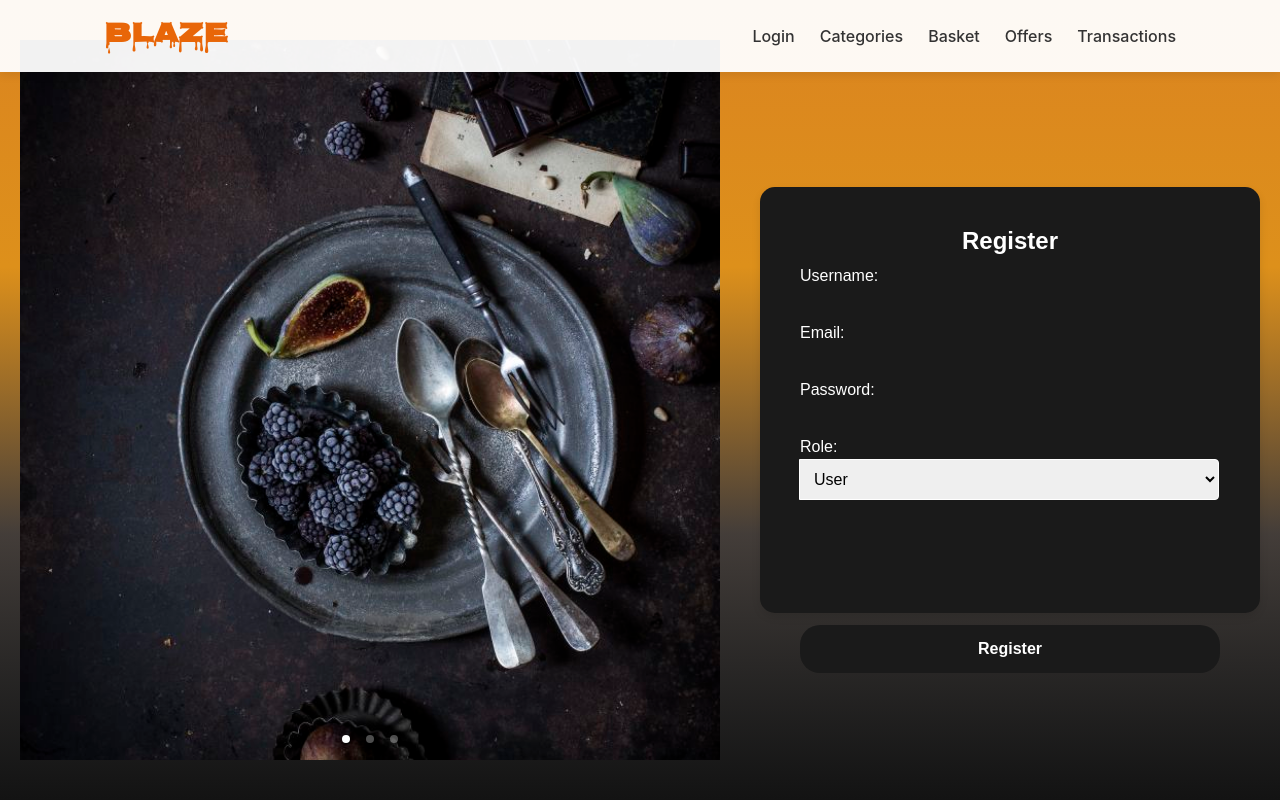
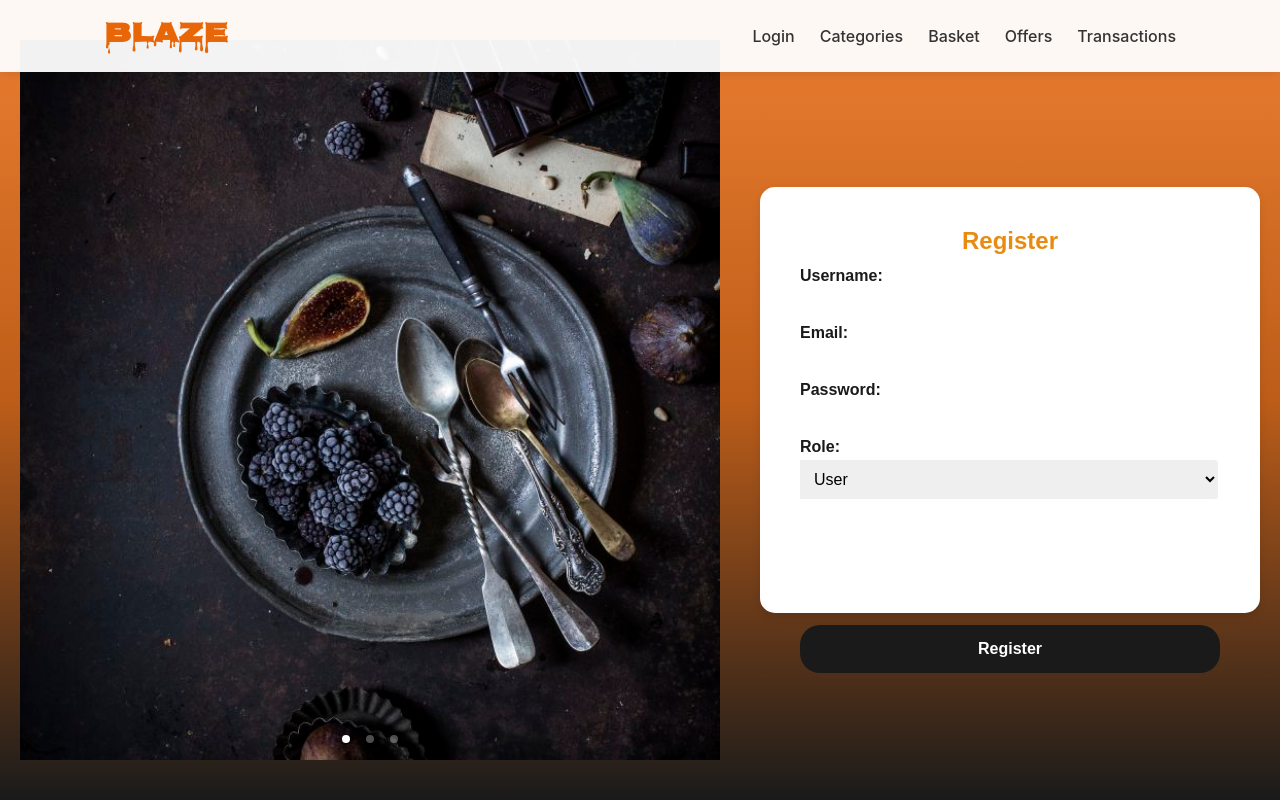
Before and after one commit to levisrabah/Client, a React (Create React App) app in the folder client/: page /login in a window 1280 px wide. Both pictures are taken after a click on the button "Register here". Built offline with nearby package versions, Linux system fonts and the light colour scheme; grey boxes are pictures that could not be loaded.

Commit message:
styling done on Register/Login

```diff
--- a/client/src/components /authenticaton/LoginPage.css
+++ b/client/src/components /authenticaton/LoginPage.css
@@ -28,7 +28,7 @@
   flex-direction: column;
   justify-content: center;
   padding: 40px;
-  background-color: #1a1a1a;
+  background-color:#ffffff;
   border-radius: 15px;
   box-shadow: 0 4px 8px rgba(0, 0, 0, 0.1);
   margin: 0 20px;
@@ -40,7 +40,7 @@
   font-family: 'Mohave', sans-serif;
   font-weight: 600;
   font-size: 24px;
-  color: #ffffff;
+  color: #e78b11;
 }
 
 .container .input-group {
@@ -85,7 +85,7 @@
 
 /* Specific styles for login page */
 .login-container {
-  background: linear-gradient(to bottom, #eaeae9, #eaeae9, #e67b39d1, #ee612d);
+  background: linear-gradient(to bottom, #ed7f31, #BD5D19, #1A1A1A);
 }
 
 .login-container .login-image {
@@ -128,7 +128,7 @@
 }
 
 .register-button {
-  background-color: #e78b11;
+  background-color: #e74c3c;
   color: white;
 }
 
--- a/client/src/components /authenticaton/registerPage.css
+++ b/client/src/components /authenticaton/registerPage.css
@@ -2,7 +2,7 @@
   display: flex;
   flex-direction: row;
   height: 100vh;
-  background: linear-gradient(to bottom, #db8420, #dd901b, #414040d1, #131313);
+  background: linear-gradient(to bottom, #ed7f31, #BD5D19, #1A1A1A);
   overflow: hidden;
   align-items: center; /* Center items vertically */
   justify-content: center; /* Center items horizontally */
@@ -29,7 +29,7 @@
   flex-direction: column;
   justify-content: center;
   padding: 40px;
-  background-color: #1a1a1a;
+  background-color: #ffffff;
   border-radius: 15px;
   box-shadow: 0 4px 8px rgba(0, 0, 0, 0.1);
   margin: 0 20px; /* Space on both sides to ensure even positioning */
@@ -41,12 +41,13 @@ h2 {
   font-family: 'Mohave', sans-serif;
   font-weight: 600;
   font-size: 24px;
-  color: #ffffff;
+  color: #e78b11;
 }
 
 .input-group {
   margin-bottom: 15px;
-  color: #ffffff;
+  color: #1a1a1a;
+  font-weight: bold;
 }
 
 input {
--- a/client/src/styles/basket.css
+++ b/client/src/styles/basket.css
@@ -3,7 +3,7 @@ body {
   font-family: Arial, sans-serif;
   margin: 0;
   padding: 0;
-  background: linear-gradient(to bottom, #BD5D19, #1A1A1A);
+  background: linear-gradient(to bottom, #ed7f31, #BD5D19, #1A1A1A);
 }
 .container {
   max-width: 1200px;
@@ -19,7 +19,7 @@ body {
 
 .basket-heading {
   font-size: 2em;
-  color: #f57c00;
+  color: #ffffff;
 }
 
 .divider {
@@ -101,7 +101,7 @@ body {
 
 .order-summary h3 {
   margin-top: 0;
-  color: #f57c00;
+  color: #ffffff;
 }
 
 .order-summary p {
--- a/client/src/styles/mealpage.css
+++ b/client/src/styles/mealpage.css
@@ -4,7 +4,7 @@
   align-items: flex-start;
   flex-wrap: wrap; /* Allow cards to wrap to the next line */
   padding: 40px;
-  background: linear-gradient(to bottom, rgba(244, 121, 45, 0.72), #bd5d19, #1d1008d1, #000000);
+  background: linear-gradient(to bottom, #ed7f31, #BD5D19, #1A1A1A);
   background-size: cover;
   min-height: calc(100vh - 80px);
   font-family: 'Poppins', sans-serif;
```
